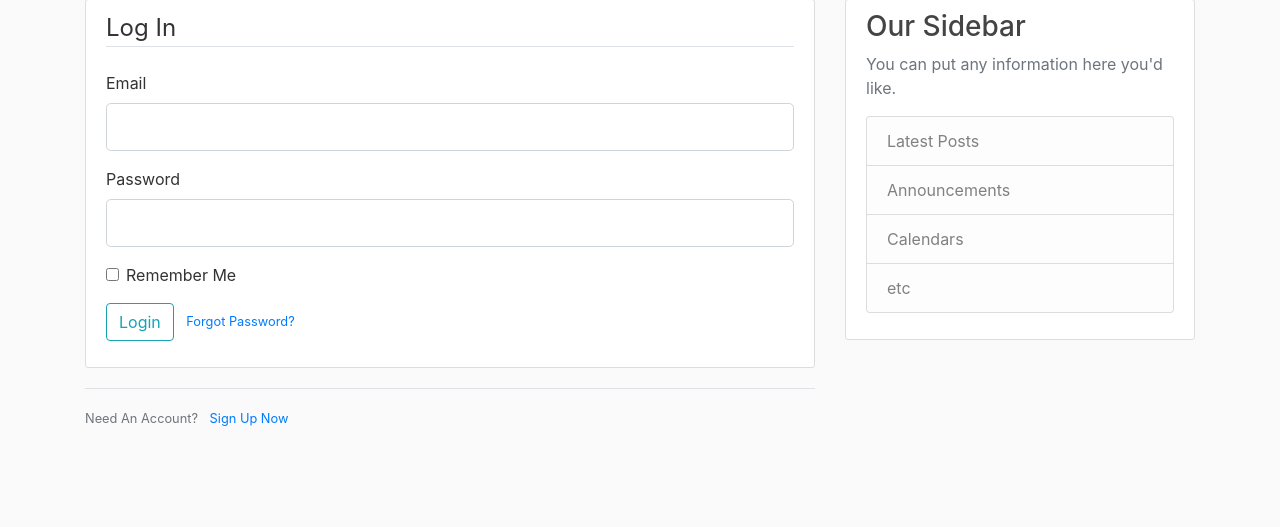
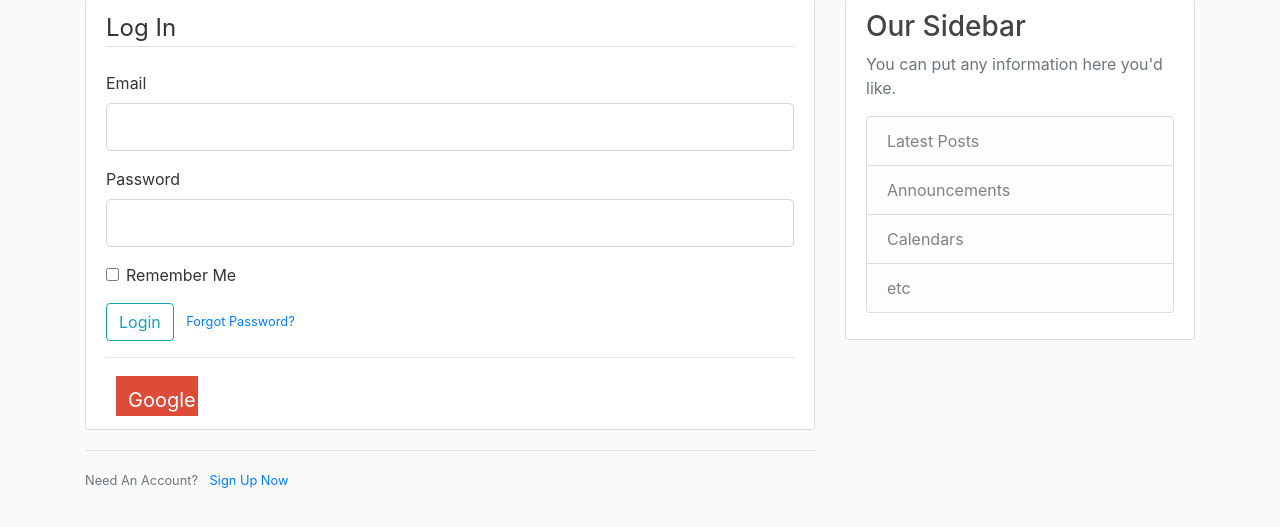
Before and after one commit to kush1307/Flask-Blog-App, a Flask app: page /login in a window 1280 px wide. Shown: the part 81-608 px from the top of the page. Run offline with Flask 2, Linux system fonts and the light colour scheme; some libraries are stand-ins or nearby versions.

Commit message:
feat:Google auth

```diff
--- a/flaskblog/config.py
+++ b/flaskblog/config.py
@@ -9,3 +9,5 @@ class Config:
     MAIL_USE_SSL = True
     MAIL_USERNAME = os.environ.get('EMAIL_USER')
     MAIL_PASSWORD = os.environ.get('EMAIL_PASS')
+    GOOGLE_CLIENT_ID = "505904973836-o3g1u9ggvhlu14l0mgsevve9cd61lfmk.apps.googleusercontent.com"
+    GOOGLE_CLIENT_SECRET = "0ca7CGGQn2HGw9Yge6FPw83p"
--- a/flaskblog/templates/layout.html
+++ b/flaskblog/templates/layout.html
@@ -7,6 +7,7 @@
 
     <!-- Bootstrap CSS -->
     <link rel="stylesheet" href="https://maxcdn.bootstrapcdn.com/bootstrap/4.0.0/css/bootstrap.min.css" integrity="sha384-Gn5384xqQ1aoWXA+058RXPxPg6fy4IWvTNh0E263XmFcJlSAwiGgFAW/dAiS6JXm" crossorigin="anonymous">
+    <link rel="stylesheet" href="https://cdnjs.cloudflare.com/ajax/libs/font-awesome/4.7.0/css/font-awesome.min.css">
     <link rel="stylesheet" type="text/css", href="{{ url_for('static', filename='main.css') }}">
 
     {% if title %}
--- a/flaskblog/templates/login.html
+++ b/flaskblog/templates/login.html
@@ -47,7 +47,8 @@
                     <a href="{{ url_for('users.reset_request') }}">Forgot Password?</a>
                 </small>
             </div>
-
+            <hr>
+            <a href="{{ url_for('users.google_login') }}" style="margin-left: 10px; padding: 2px; font-size: 30px; background: #dd4b39; color: #ffffff; text-decoration: None"><span style="font-size: 20px; margin-left: 10px">Google</span></a>
         </form>
     </div>
     <div class="border-top pt-3">
@@ -55,4 +56,5 @@
             Need An Account? <a class="ml-2" href="{{ url_for('users.register') }}">Sign Up Now</a>
         </small>
     </div>
+
 {% endblock content %}
--- a/flaskblog/users/routes.py
+++ b/flaskblog/users/routes.py
@@ -1,12 +1,48 @@
-from flask import render_template, url_for, flash, redirect, request, Blueprint
+from flask import render_template, url_for, flash, redirect, request, Blueprint, current_app
 from flask_login import login_user, current_user, logout_user, login_required
-from flaskblog import db, bcrypt
+from flaskblog import db, bcrypt, oauth
 from flaskblog.models import User, Post
 from flaskblog.users.forms import (RegistrationForm, LoginForm, UpdateAccountForm,
                                    RequestResetForm, ResetPasswordForm)
 from flaskblog.users.utils import save_picture, send_reset_email
 
 users = Blueprint('users', __name__)
+
+
+# For Google Login----------------------------------------
+
+
+@users.route('/login/google', methods=['GET', 'POST'])
+def google_login():
+    google = oauth.create_client('google')
+    redirect_uri = url_for('users.google_authorize', _external=True)
+    return google.authorize_redirect(redirect_uri)
+
+
+@users.route('/login/google/authorize', methods=['GET', 'POST'])
+def google_authorize():
+    if current_user.is_authenticated:
+        return redirect(url_for('main.home'))
+    google = oauth.create_client('google')
+    token = google.authorize_access_token()
+    resp = google.get('userinfo').json()
+    username_data = resp['email'].split('@')[0]
+    email_data = resp['email']
+    # password_data = username_data + "@1234"
+    old_user = (User.query.filter_by(email=email_data).first())
+    if not old_user:
+        user = User(username=username_data, email=email_data, password="password")
+        db.session.add(user)
+        db.session.commit()
+        login_user(user)
+    else:
+        login_user(old_user)
+    next_page = request.args.get('next')
+    flash('Successfully Logged in!!', 'success')
+    return redirect(next_page) if next_page else redirect(url_for('main.home'))
+
+
+# Google Login Ends----------------------------------------
 
 
 @users.route('/register', methods=['GET', 'POST'])
--- a/flaskblog/users/utils.py
+++ b/flaskblog/users/utils.py
@@ -3,7 +3,7 @@ import secrets
 from PIL import Image
 from flask import url_for, current_app
 from flask_mail import Message
-from flaskblog import  mail
+from flaskblog import mail
 
 
 def save_picture(form_picture):
```
Also changed, not shown: flaskblog/__init__.py (+17 -1 lines), requirements.txt (+7 -1 lines), flaskblog/site.db.
